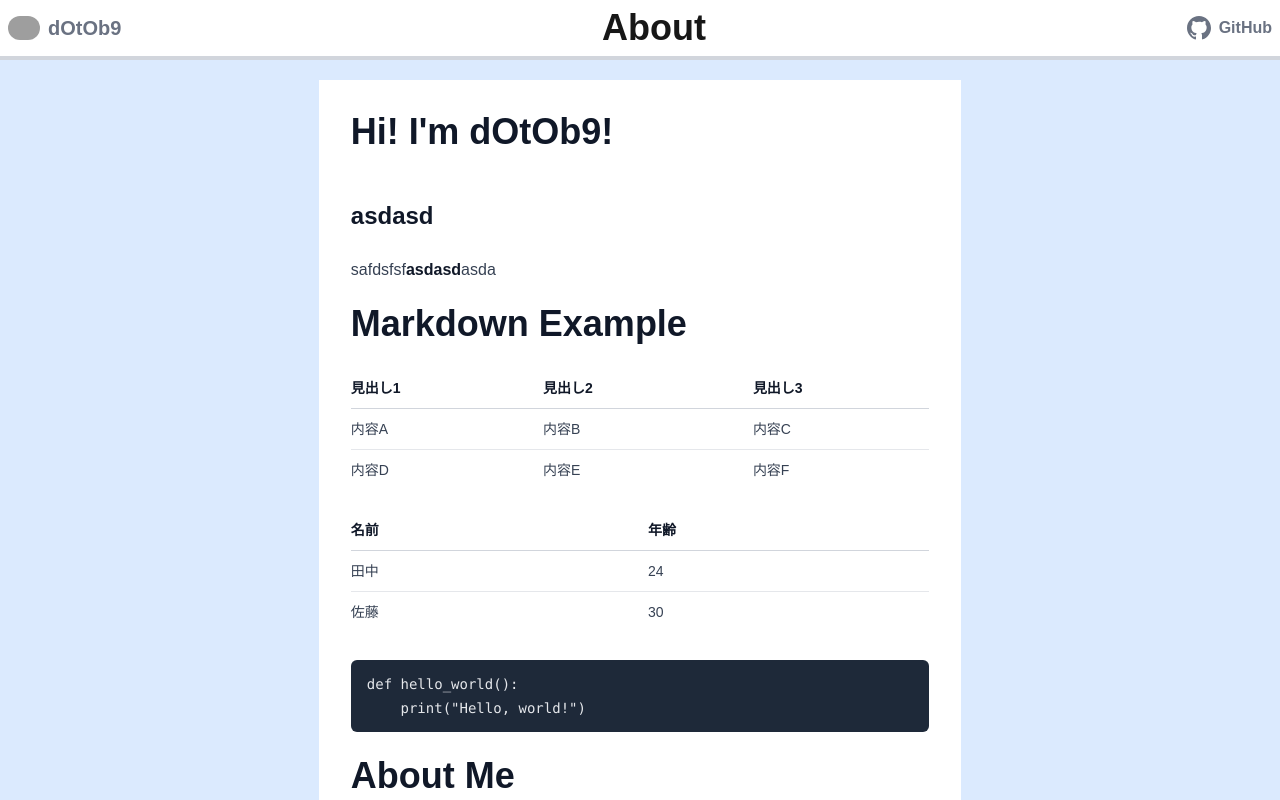
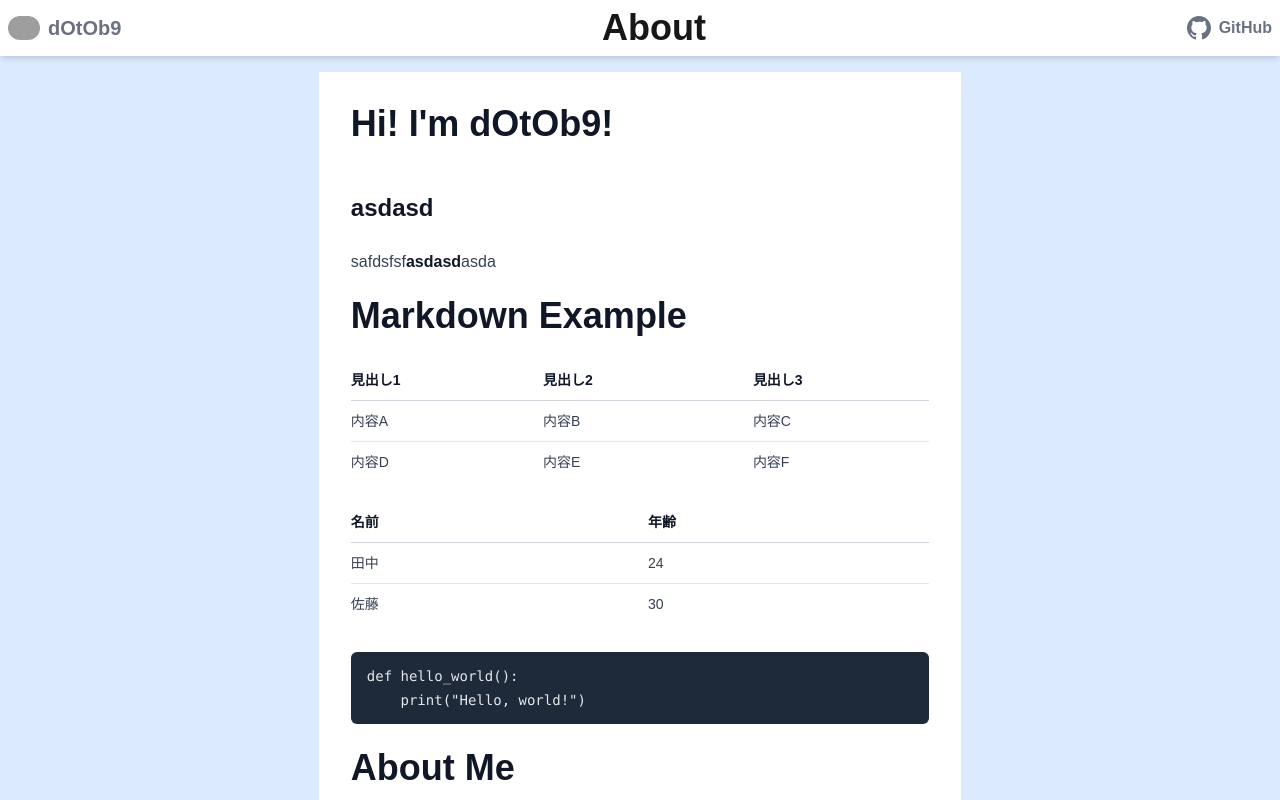
Before and after one commit to dOtOb9/profile, a Next.js app: page /posts/about in a window 1280 px wide. Shown: the top 800 px of the page. Built offline with nearby package versions, Linux system fonts and the light colour scheme; grey boxes are pictures that could not be loaded.

Commit message:
change header shadow

```diff
--- a/src/app/posts/about/page.tsx
+++ b/src/app/posts/about/page.tsx
@@ -5,7 +5,7 @@ import Me from "@/markdown/me.mdx";
 
 export default function About() {
     return (
-        <div className="flex flex-col min-h-screen pt-16 bg-blue-100 w-full">
+        <div className="flex flex-col min-h-screen pt-14 bg-blue-100 w-full">
             <BlogHeader pageName="About"/>
             <div className="flex flex-col items-center justify-center flex-1">
                 <div className="bg-white p-8 sm:m-4">
--- a/src/components/BlogHeader.tsx
+++ b/src/components/BlogHeader.tsx
@@ -3,7 +3,7 @@ import HomeLink from '@/components/HomeLink';
 
 export default function BlogHeader({ pageName }: { pageName: string }) {
     return (
-        <header className="fixed top-0 w-full not-prose flex flex-row justify-between border-b-4 border-gray-300 bg-white">
+        <header className="fixed top-0 w-full not-prose flex flex-row justify-between shadow-md bg-white">
             <HomeLink />
             <p className=" text-4xl font-bold m-2">{pageName}</p>
             <GitHubLink />
```
